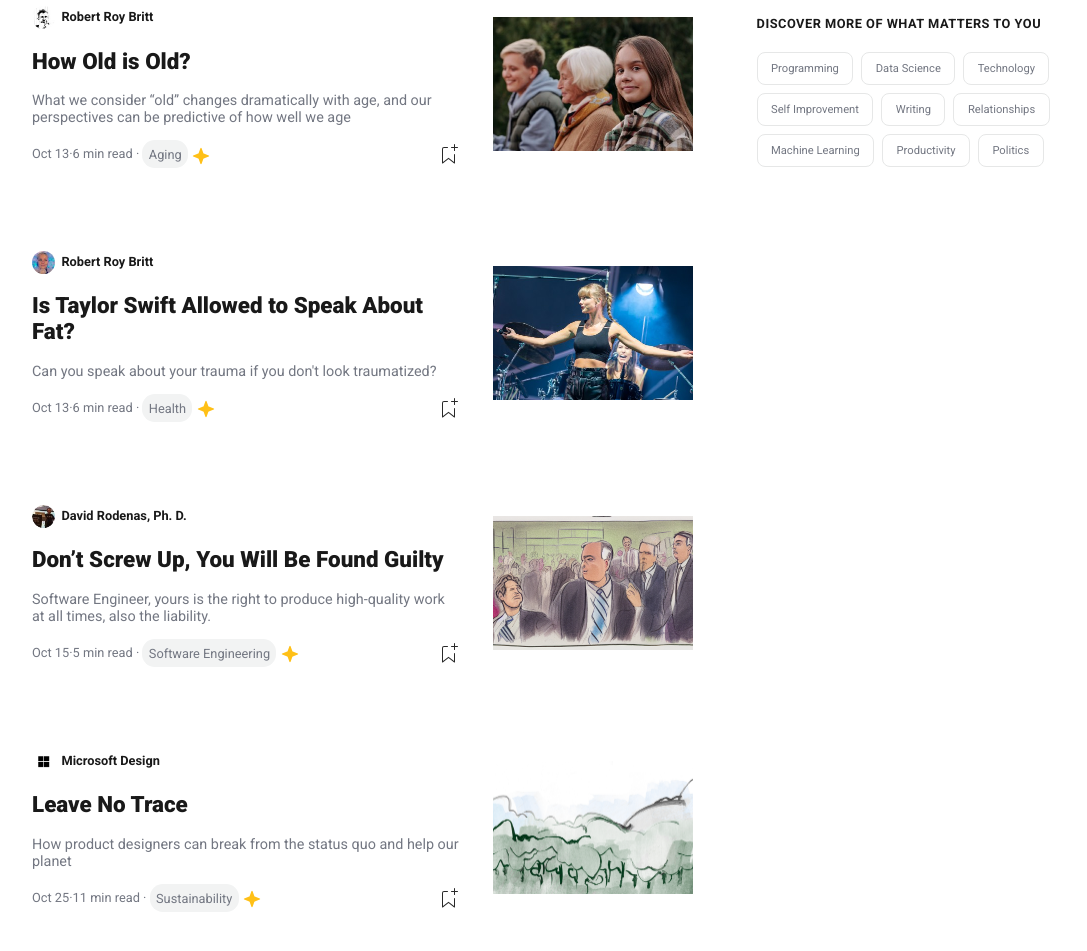
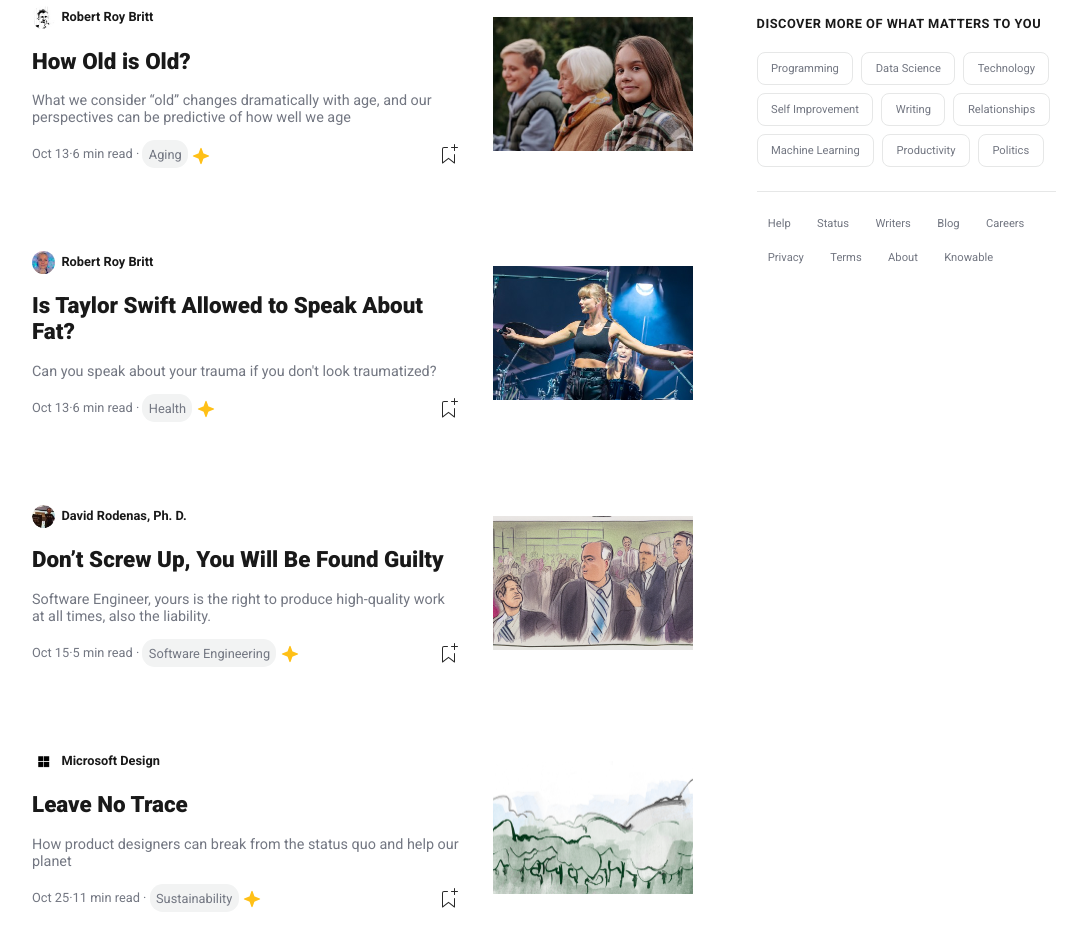
Before and after one commit to dama-p/U2-S5-L5, a plain HTML site: page base_di_partenza/homepage.html in a window 1280 px wide. Shown: the part 983-1934 px from the top of the page, without its empty margins (96-1183 px from the left). Drawn offline with nearby package versions, Linux system fonts and the light colour scheme.

Commit message:
Added links

```diff
--- a/base_di_partenza/assets/css/style.css
+++ b/base_di_partenza/assets/css/style.css
@@ -294,3 +294,19 @@ button.tags {
   font-weight: 400;
   cursor: pointer;
 }
+
+.more-links {
+    margin-top: 1em;
+    border-top: 1px solid #e6e7e7;
+    padding-top: 1em;
+}
+
+.more-links a {
+    text-decoration: none;
+    color: #737782;
+    font-size:  0.7em;
+    padding: 1em;
+    line-height: 3em;
+
+
+}
--- a/base_di_partenza/homepage.html
+++ b/base_di_partenza/homepage.html
@@ -375,6 +375,20 @@
             <button type="button" class="tags">Politics</button>
 
 
+            <div class="more-links">
+                <a href="#">Help</a>
+                <a href="#">Status</a>
+                <a href="#">Writers</a>
+                <a href="#">Blog</a>
+                <a href="#">Careers</a>
+                <a href="#">Privacy</a>
+                <a href="#">Terms</a>
+                <a href="#">About</a>
+                <a href="#">Knowable</a>
+
+            </div>
+
+
 
 
 
```
